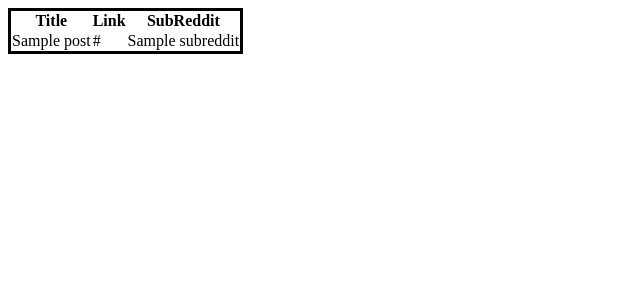
After one commit to Ashwin-Nikam/RedditAPI, a Flask app: template templates/RisingPage.html in a window 1280 px wide. The commit adds this page. Shown: the top 300 px of the page, without its empty margins (0-640 px from the left). Run offline with Flask 2, Linux system fonts and the light colour scheme; the template is opened without the code that fills it: most values are stand-ins (such as "Sample title", 1, 10 or a date in 2020).

Commit message:
Working yay

```diff
--- a/Main.py
+++ b/Main.py
@@ -19,9 +19,10 @@
 
 @app.route('/getrising', methods=['GET'])
 def get_rising():
-    ret = get_news('rising/')
-    print(is_json(ret))
-    return ret
+    posts = get_news('rising/')
+    for post in posts:
+        print(post)
+    return render_template("RisingPage.html", posts=posts)
 
 
 @app.route('/gettop', methods=['GET'])
@@ -57,7 +58,7 @@
             subreddit = post.select("p.tagline a")[1].text.capitalize()
             dict['subreddit'] = subreddit
         ret.append(dict)
-    return json.dumps(ret)
+    return ret
 
 
 def is_json(myjson):
--- a/static/styles/styles.css
+++ b/static/styles/styles.css
@@ -7,3 +7,8 @@
 p {
     color: red;
 }
+
+.thick-border {
+        border: 3px solid black;
+        border-collapse: collapse;
+}
--- /dev/null
+++ b/templates/RisingPage.html
@@ -0,0 +1,28 @@
+<!DOCTYPE html>
+<html lang="en">
+<head>
+    <meta charset="UTF-8">
+    <title>Title</title>
+    <link rel="stylesheet" type="text/css" href="../static/styles/styles.css">
+</head>
+<body>
+
+    <table class="centered thick-border">
+        <tr>
+            <th>Title</th>
+            <th>Link</th>
+            <th>SubReddit</th>
+        </tr>
+
+        {% for post in posts %}
+            <tr>
+                <td>{{ post['title'] }}</td>
+                <td>{{ post['link'] }}</td>
+                <td>{{ post['subreddit'] }}</td>
+                </tr>
+        {% endfor %}
+
+    </table>
+
+</body>
+</html>
--- a/templates/WelcomePage.html
+++ b/templates/WelcomePage.html
@@ -9,6 +9,5 @@
     <center>
         <h1> Welcome to Reddit Api  </h1>
     </center>
-    <p> This is a para </p>
 </body>
 </html>
```
